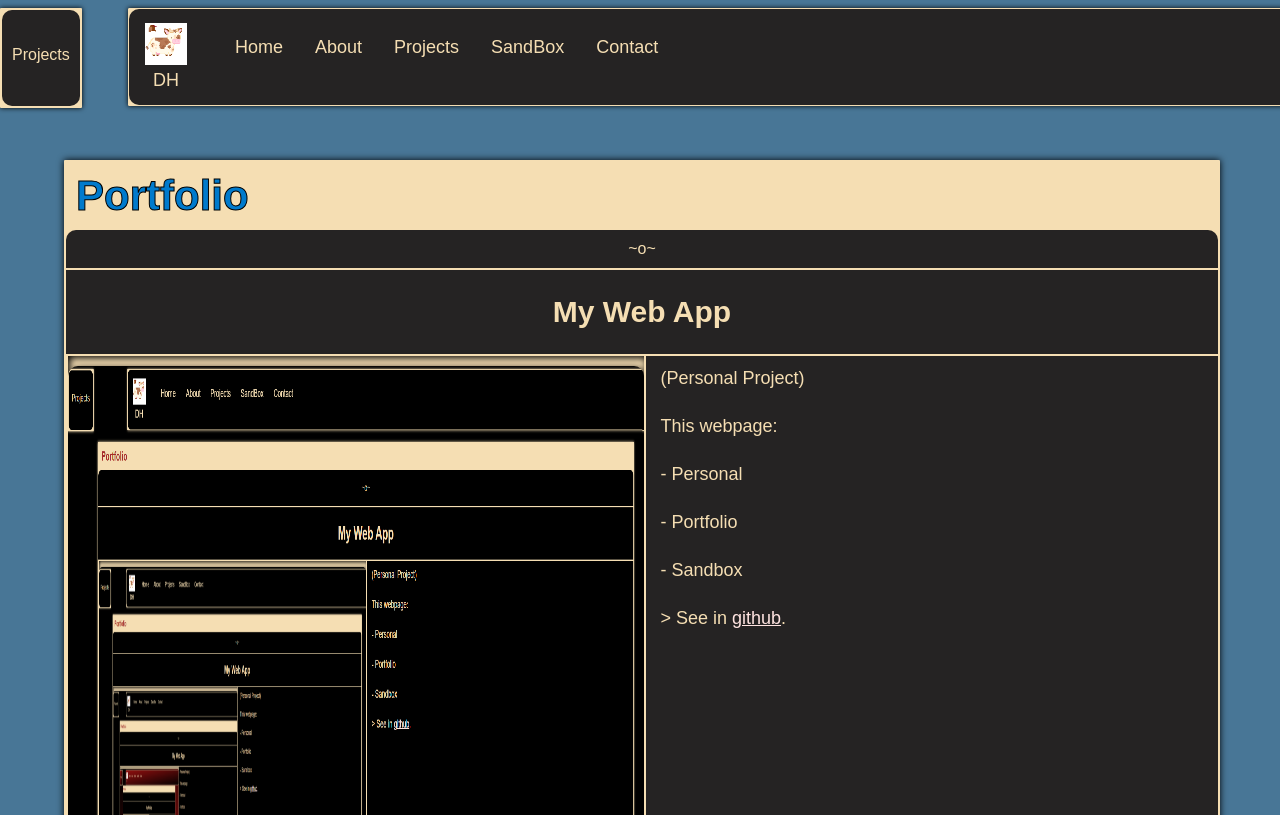
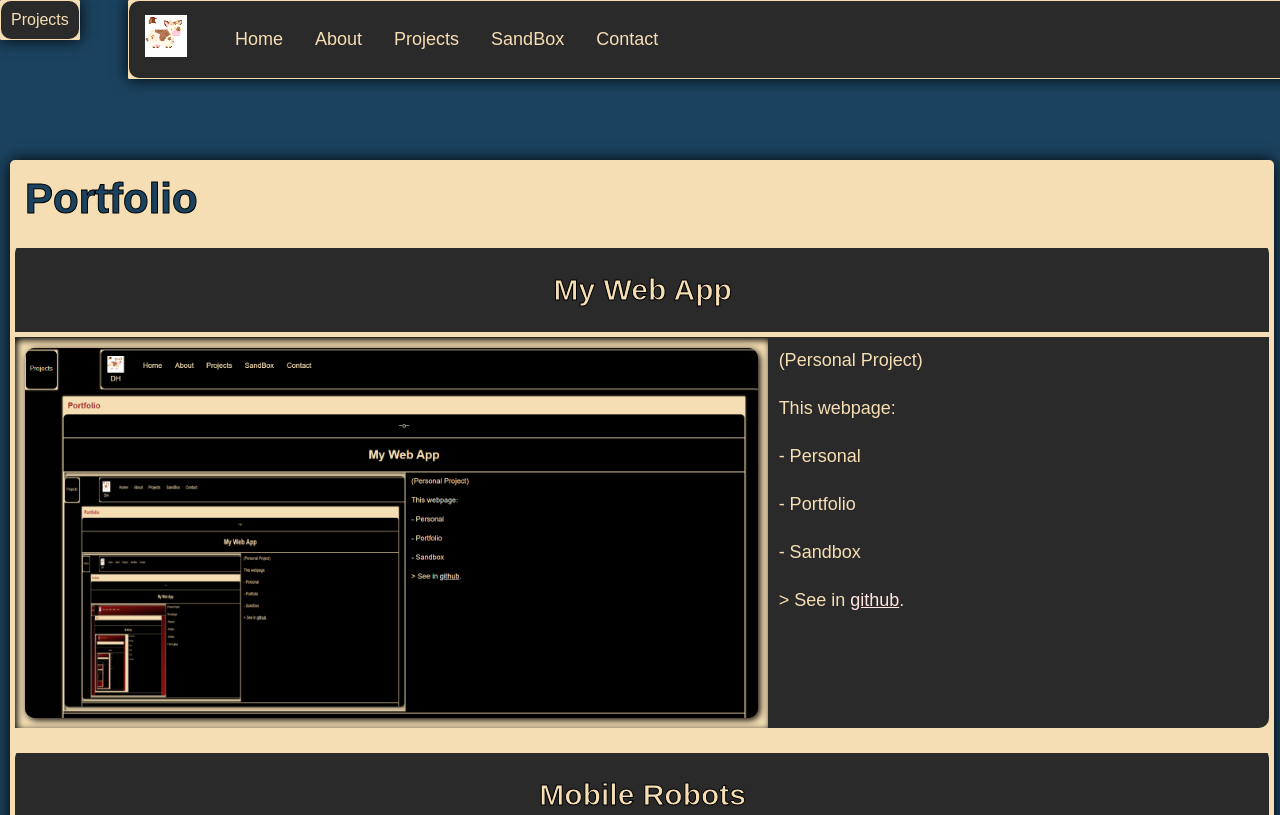
Before and after one commit to HoffDaniel/MyWebApp, a plain HTML site: page view/projects.html in a window 1280 px wide. Shown: the top 815 px of the page. Drawn offline with Linux system fonts and the light colour scheme.

Commit message:
Using Grid
Grid seems to make things a bit more organised and co

```diff
--- a/scripts/Content-Slider.js
+++ b/scripts/Content-Slider.js
@@ -5,63 +5,16 @@ projects.forEach((project) => {
     const slider = project.querySelector('.content-slider');
     const images = slider.querySelectorAll('img');
     let currentImage = 0;
-    let interval;
 
     /* when clicking on image */
     images.forEach((image, index) => {
-        image.addEventListener('click', () => {showNextImage(); stopSlide();});
-        if(index == 0)
-        {
-            image.classList.toggle('active');
-        }
-        else
-        {
-            image.classList.toggle('inactive');
-        }
-
+    image.addEventListener('click', () => {showNextImage();});
     });
-    project.addEventListener('mouseenter', startSlide);
-    project.addEventListener('mouseleave', stopSlide);
-    //project.addEventListener('mouseenter', stopSlide);
-
 
     function showNextImage()
     {
-        images[currentImage].classList.remove('active');
-        images[currentImage].classList.toggle('inactive');
         nextImg = (currentImage + 1)%images.length;
         images[nextImg].scrollIntoView({ behavior: 'smooth', block: 'nearest' });
         currentImage = nextImg;
-        images[currentImage].classList.remove('inactive');
-        images[currentImage].classList.toggle('active');
-    }
-
-
-
-    function startSlide()
-    {
-        interval= setInterval(showNextImage,3000);
-    }
-
-    function stopSlide()
-    {
-        clearInterval(interval);
     }
 });
-
-
-
-/*sliders.forEach((slider, index) =>{
-    let interval ={
-        id: 1
-    };
-    let Image = {
-        current: 0
-    };
-    const images = slider.querySelectorAll('img');
-    images.forEach((image, index) => {
-        image.addEventListener('click', () => showNextImage(Image));
-    });
-    slider.addEventListener('mouseenter', startSlide(interval));
-    slider.addEventListener('mouseleave', stopSlide(interval));
-});*/
--- a/scripts/Header.js
+++ b/scripts/Header.js
@@ -4,7 +4,6 @@ template.innerHTML =
 
 "<div id='PageID'>" +
     "<div class='PageID-text'>" +
-        "<br>"+ "<br>"+
         document.title +
     "</div>" +
 "</div>" +
@@ -13,7 +12,7 @@ template.innerHTML =
 
 "<div class='navbar'>" +
     "<a href='#'>" +
-        "<img src='/images/MOO - Copy.png' class='logo' onclick='Fun_Nav()'><br> DH" +
+        "<img src='/images/MOO - Copy.png' class='logo' onclick='Fun_Nav()'>" +
     "</a>" +
 
     "<div class='nav-links' style='display: block;' >"+
--- a/scripts/Sand.js
+++ b/scripts/Sand.js
@@ -88,7 +88,7 @@ class SandParticle {
 // create particles
 function init() {
     particlesArray = [];
-    for (let i = 0; i < 10000; i++) {
+    for (let i = 0; i < 1000; i++) {
         const radius = Math.random() * 3;
         const x = Math.random() * canvas.width;
         const y = Math.random() * canvas.height;
--- a/view/projects.html
+++ b/view/projects.html
@@ -9,13 +9,14 @@
     <script src="/scripts/Header.js" type="text/javascript" defer> </script>
 </head>
 <body>
+
     <div id="content">
         <div class="title">Portfolio</div>
         <div class="content-project">
             <div class="content-project-title"> <h2>My Web App</h2></div>
             <div class="content-project-canvas">
                 <div class="content-slider">
-                    <img src="/images/Project_MyWebApp/WebCeption.png" style="width: 100%;object-fit: fill ;">
+                    <img src="/images/Project_MyWebApp/WebCeption.png">
                 </div>
             </div>
 
@@ -34,23 +35,15 @@
             <div class="content-project-title"> <h2>Mobile Robots</h2></div>
             <div class="content-project-canvas">
                 <div class="content-slider">
-                    <img src="/images/Project_Mobile_Robots/Map_8_s05.png">
                     <img src="/images/Project_Mobile_Robots/Map_workingish_5.PNG">
                     <img src="/images/Project_Mobile_Robots/theEND_s0125.PNG">
                     <img src="/images/Project_Mobile_Robots/AStar_halfWorking.png">
                     <img src="/images/Project_Mobile_Robots/MobileRobots_cwMain_FSM.png">
                     <img src="/images/Project_Mobile_Robots/aStar_4.PNG">
-                    <img src="/images/Project_Mobile_Robots/aStar_5.PNG">
                     <img src="/images/Project_Mobile_Robots/aStar_6_s025.PNG">
                     <img src="/images/Project_Mobile_Robots/aStar_working.PNG">
-                    <img src="/images/Project_Mobile_Robots/experiments1.PNG">
                     <img src="/images/Project_Mobile_Robots/experiments2.PNG">
                     <img src="/images/Project_Mobile_Robots/Map_1.png">
-                    <img src="/images/Project_Mobile_Robots/Map_10_s0125.png">
-                    <img src="/images/Project_Mobile_Robots/Map_11_s025.png">
-                    <img src="/images/Project_Mobile_Robots/Map_5.png">
-                    <img src="/images/Project_Mobile_Robots/Map_6.png">
-                    <img src="/images/Project_Mobile_Robots/Map_7.png">
                 </div>
             </div>
 
@@ -77,6 +70,16 @@
         </div>
         <div class="content-project">
             <div class="content-project-title"> <h2>Development of a management system for visualisation, exploration, and comparison of Nature-inspired optimisation algorithms</h2></div>
+
+            <div class="content-project-canvas">
+                <div class="content-slider">
+                    <img src="/images/Project_Final_MSc/Projects_MSc_1.png">
+                    <img src="/images/Project_Final_MSc/Projects_MSc_2.png">
+                    <img src="/images/Project_Final_MSc/Class Diagram 4 .png">
+                    <img src="/images/Project_Final_MSc/Requirement Diagram 5.png">
+                    <img src="/images/Project_Final_MSc/Use Case Diagram 2.png">
+                </div>
+            </div>
             <p>
                 (University Project)<br><br>
                 Intelligent Systems Masters Final Project.
@@ -100,16 +103,6 @@
                 > See in
                 <a href="https://github.com/HoffDaniel/MSc_Final_Project" style="color:rgb(255, 228, 225);"> github</a>.
             </p>
-            <div class="content-project-canvas">
-                <div class="content-slider">
-                    <img src="/images/Project_Final_MSc/Projects_MSc_1.png">
-                    <img src="/images/Project_Final_MSc/Projects_MSc_2.png">
-                    <img src="/images/Project_Final_MSc/Class Diagram 4 .png">
-                    <img src="/images/Project_Final_MSc/Requirement Diagram 5.png">
-                    <img src="/images/Project_Final_MSc/Use Case Diagram 2.png">
-                </div>
-            </div>
-
         </div>
         <div class="content-project">
             <div class="content-project-title"> <h2>University Room Management System<h2></div>
@@ -139,13 +132,7 @@
                 <a href="https://github.com/HoffDaniel/Uni_RoomBooking_ExpressApp1" style="color:rgb(255, 228, 225);"> github</a>.
             </p>
         </div>
-
-
-
-
     </div>
-
-</div>
 
 </body>
 <script src="/scripts/Content-Slider.js"></script>
--- a/view/style2.css
+++ b/view/style2.css
@@ -1,71 +1,85 @@
+:root{
+  --Colour1:rgb(255, 255, 255);
+  --Colour2:rgb(245, 222, 179);
+  --Colour3:rgb(42, 42, 42);
+  --Colour4:rgb(72, 118, 150);
+  --Colour1:rgb(255, 255, 255);
+  --Colour2:rgb(245, 222, 179);
+  --Colour3:rgb(42, 42, 42);
+  --Colour4:rgb(133, 164, 186);
+  --Colour4:rgb(27, 67, 96);
+  --ColourShadow: rgb(0,0,0);
+
+}
+
 body {
   height: 100%;
   margin: 0;
-    background-color: black;
-    background-color: rgb(69, 196, 219);
-    background-color: rgb(72, 118, 150);
-    /*background-color: rgb(165, 42, 42);/*rgb(124, 58, 58);
-    background-image: linear-gradient(to bottom right,black,rgb(146, 15, 15));
-    background-image: linear-gradient(to bottom right, black 10%, rgb(146,42,42) 11%);
-    background-image: linear-gradient(to bottom right, rgb(146,42,42) 10%, black  11%);
-    /*background-image: linear-gradient(to bottom right,black,rgb(212, 205, 205));*/
-    background-repeat: no-repeat;
+  background-color: var(--Colour4);
   background-repeat: no-repeat;
   background-attachment: fixed;
   color:  black;
   font-family: Arial, Helvetica, sans-serif;
+  overflow-y: scroll;
 }
+
+::-webkit-scrollbar {
+  width: 12px;
+}
+::-webkit-scrollbar-track {
+  background: var(--Colour2);
+  box-shadow: 0px 0px 5px 0px var(--ColourShadow) inset;
+}
+::-webkit-scrollbar-thumb {
+  background-color: var(--Colour3);
+  border-radius: 20px;
+  border: 1px solid var(--Colour2);
+}
+
+
+
 p{
   line-height: 24px;
 }
+p a{
+  color:rgb(255, 255, 255);
+}
   #PageID{/*Similar to header*/
-    top: 1%;
     width: max-content;
-    height: 96px;
-    color: wheat;
+    height: max-content;
+    color: var(--Colour2);
     position: fixed;
-    background-color: wheat;
-
+    background-color: var(--Colour2);
     background-size: cover;
     background-position: center;
     border-radius: 1px;
-    border: 2px solid wheat;
+    border: 1px solid var(--Colour2);
     z-index: 999;
-    box-shadow: 0px 0px 5px wheat;
-    box-shadow: 0px 0px 5px black;
+    box-shadow: 0px 0px 16px 0px var(--ColourShadow);
   }
   .PageID-text{
     vertical-align: middle;
     border-radius: 10px;
-    height: inherit;
-    padding-left: 10px;
-    padding-right: 10px;
-    /*
-    background-color:  rgb(165, 42, 42);
-    background-image: linear-gradient(to bottom right,rgb(146, 15, 15),black);
-    background-image: linear-gradient(to bottom right, black 50%, rgb(146,42,42) 55%);
-    */
-    background-color: black;
-    background-color:rgb(37, 35, 35);
-    background-clip: border-box;
+    padding: 10px;
+    background-color:var(--Colour3);
 
   }
     /*============= Header / Navbar =============*/
   #header{
     /*width: max-content;*/
-    top: 1%;
     width: 100%;
     position: fixed;
-    color: wheat;
-    background-color: wheat;
+    color: var(--Colour2);
+    background-color: var(--Colour2);
     /*background-image: url(images/Background1.png);*/
     background-size: cover;
     background-position: center;
     border-radius: 1px;
-    border: 1px solid wheat;
+    border: 1px solid var(--Colour2);
     z-index: 999;
-    box-shadow: 0px 0px 5px wheat;
-    box-shadow: 0px 0px 5px black;
+    box-shadow: 0px 0px 5px var(--ColourShadow);
+
+    box-shadow: 0px 0px 16px 0px var(--ColourShadow);
   }
 
 
@@ -76,14 +90,8 @@ p{
   .navbar {
     overflow: hidden;
     color: inherit;
-    background-color:  rgb(165, 42, 42);
-    background-color:black;
-    background-color:rgb(37, 35, 35);
-
-    /*background-image: linear-gradient(to bottom right,rgb(146, 15, 15),black);
-    background-image: linear-gradient(to bottom right, rgb(146,42,42) 50%,  black 55%);
-    /*background-image: linear-gradient(to bottom right,rgb(212, 205, 205),black);
-    */border-radius: 10px;
+    background-color: var(--Colour3);
+    border-radius: 10px;
     display: block;
 
   }
@@ -130,15 +138,12 @@ p{
   }
 
   .nav-links {
-    /*animation-name: slide-right;
-    animation-duration: 1s;*/
     overflow: hidden;
     display: inline-block;
     font-size: 18px;
     text-align: center;
     padding: 14px 16px;
     text-decoration: none;
-    /*transition: slide-right 1s ease-in-out;*/
   }
   .start{
     animation-name: slide-left;
@@ -176,23 +181,19 @@ p{
   }
 
   .navbar a:hover, .dropdown:hover .dropbtn {
-
-    background-color: rgb(146, 42, 42);
-    background-color: rgb(69, 196, 219);
-    background-color: rgb(0, 122, 204);
-    background-color: rgb(72, 118, 150);
-    color: wheat;
+    background-color: var(--Colour4);
+    color: var(--Colour2);
     border-radius: 10px;
-    border: 2px solid wheat;
+    border: 2px solid var(--Colour2);
     transform: scale(1.1,1.1);
   }
 
   .dropdown-content {
     display: none;
     position: absolute;
-    background-color:wheat;
+    background-color:var(--Colour2);
     min-width: 160px;
-    box-shadow: 0px 8px 16px 0px rgba(0,0,0,0.2);
+    box-shadow: 0px 8px 16px 0px var(--ColourShadow);
     z-index: 1;
   }
 
@@ -206,131 +207,115 @@ p{
   }
 
   .dropdown-content a:hover {
-    background-color: rgb(146, 15, 15);
-    background-color: rgb(69, 196, 219);
-    background-color: rgb(0, 122, 204);
-
-    background-color: rgb(72, 118, 150);
+    background-color: var(--Colour4);
   }
 
   .dropdown:hover .dropdown-content {
     display: block;
   }
+
   /*============= Content =============*/
 #content{
-  display: block;
-  left:5%;
+  display: grid;
+  grid-gap: 10px;
   top: 20%;
-  width: 90%;
+  left: 10px;
+  width: 98%;
   height: max-content;
-  color: wheat;
+  color: var(--Colour2);
   position: absolute;
-  background-color: wheat;
+  background-color: var(--Colour2);
   background-size: cover;
   background-position: center;
-  border-radius: 1px;
-  border: 2px solid wheat;
+  border-radius: 5px;
+  border: 5px solid var(--Colour2);
   z-index: 999;
-  box-shadow: 0px 0px 5px wheat;
-  box-shadow: 0px 0px 7px black;
+  box-shadow: 0px 0px 16px 0px var(--ColourShadow);
 }
+
 .title{
   font-size: 42px;
   -webkit-text-stroke: 1px black;
   font-weight: bold;
   padding: 10px;
-  color: rgb(165, 42, 42);
-  color: rgb(0, 122, 204);
+  color: var(--Colour4);
 }
 
 
+.content-project{
+  grid-area: 'project';
+  display: grid;
+  grid-gap: 1px;
+  grid-template-rows: auto auto;
+  color:var(--Colour2);
+  width: 100% ;
+  border-radius: 10px;
+  margin-bottom: 10px;
+
+  cursor: pointer;
+  transition: 0.5s;
+}
+
+.content-project > .content-project-title{
+  grid-area: title;
+}
+.content-project > .content-project-canvas{
+  grid-area: canvas;
+}
+.content-project > p{
+  grid-area: text;
+}
 
 .content-project:nth-child(odd){
-  display: block;
-  color:wheat;
-  width: 100% ;
-  background-color: rgb(165, 42, 42);
-  background-color: rgb(0, 0, 0);
-  background-color:rgb(37, 35, 35);
-  border-radius: 10px;
-  margin-bottom: 10px;
-  transition: 0.5s;
+  background-color:var(--Colour3);
+  grid-template-columns: 40% 60%;
+  grid-template-areas: "title title"
+  "text canvas";
+
 }
+
 .content-project:nth-child(even){
-  display: block;
-  color:wheat;
-  width: 100% ;
-  background-color: rgb(0, 0, 0);
-  background-color:rgb(37, 35, 35);
-  border-radius: 10px;
-  margin-bottom: 10px;
+  background-color:var(--Colour3);
+  grid-template-columns: 60% 40%;
+  grid-template-areas: "title title"
+  "canvas text";
+}
+/*
+.content-project::before, .content-project::after{
+  background-color: var(--Colour2);
+  color: black;
+  text-align: center;
+  content: '~o~';
+  padding: 10px;
+  border: 1px solid black;
+  box-shadow: 1px 1px 5px black inset;
   transition: 0.5s;
 }
 
 .content-project::before{
-  display: block;
-  text-align: center;
-  overflow: hidden;
-  content: '~o~';
-  padding: 10px;
-  transition: 0.5s;
-}
-.content-project::after{
-  display: block;
-  text-align: center;
-  transition: 0.5s;
-  content: '~o~';
-  border-top: 2px solid wheat;
-  padding: 10px;
-
-}
-
-.content-project:hover{
-  scale: 1.01;
-}
-
-.content-project:hover::before{
-  background-color: rgb(165, 42, 42);
-  background-color: rgb(0, 122, 204);
-  background-color: black;
-  padding-bottom: 20px;
-  padding-top: 20px;
   border-top-right-radius: 9px;
   border-top-left-radius: 9px;
 }
-
-.content-project:hover::after{
-  background-color: rgb(165, 42, 42);
-  background-color: rgb(0, 122, 204);
-  background-color: black;
-  padding-bottom: 20px;
-  padding-top: 20px;
+.content-project::after{
   border-bottom-right-radius: 9px;
   border-bottom-left-radius: 9px;
-}
+}*/
+
 
 .content-project-title
 {
   text-align: center;
   font-size: 20px;
+  color: var(--Colour2);
+  -webkit-text-stroke: 1px black;
   font-weight: bold;
-  border-bottom: 2px solid wheat;
-  border-top: 2px solid wheat;
+  border-bottom: 5px solid var(--Colour2);
+  border-top: 5px solid var(--Colour2);
   cursor: pointer;
 }
 
-
-
-
-
 .content-project-canvas{
-  display: inline-block;
-  width: 50%;
-  height: 600px;
-  border-left: 2px solid wheat;
-  border-right: 2px solid wheat;
-  border-bottom: 2px solid wheat;
-  background-color: wheat;
+  background-color: var(--Colour2);
   overflow: hidden;
   white-space: nowrap;
   box-shadow: 2px 2px 7px rgb(0, 0, 0) inset;
@@ -338,20 +323,13 @@ p{
 
 .content-slider {
   display: flex;
-  overflow-x: auto;
+  overflow-x: hidden;
   height: 100%;
-  scroll-behavior: smooth;
-  -webkit-overflow-scrolling:touch;
   scroll-snap-type: x mandatory;
-  scrollbar-width: none;
-}
-
-.content-slider::-webkit-scrollbar {
-  display: none ;
 }
 
 .content-slider img{
-  flex: 0 0 auto;
+  flex: 1 0 auto;
   margin: 10px;
   width: 90%;
   border-radius: 10px;
@@ -360,8 +338,7 @@ p{
   box-shadow: 2px 2px 7px black;
   cursor: pointer;
   transition: 0.5s;
-
-  background-color: black;
+  background-color: var(--Colour3);
 }
 
 .content-slider img.active{
@@ -369,16 +346,14 @@ p{
   opacity: 1;
 }
 .content-slider img.inactive{
-  scale: 0.9;
-  opacity: 0.5;
+  scale: 1;
+  opacity: 1;
 
 }
 
 
-.content-project p{
-  display: inline-block;
+.content-project > p{
   vertical-align: top;
-  width: 45%;
   font-size: large;
   margin: 10px;
   border-radius: 10px;
```
Also changed, not shown: scripts/Content-Slider copy.js (added, +68 -0 lines), view/about.html (+14 -15 lines), view/index2.html (+11 -11 lines), designs/Design_v1.png (added), 1 other file. Lines whose indentation alone changed are shown as unchanged.
